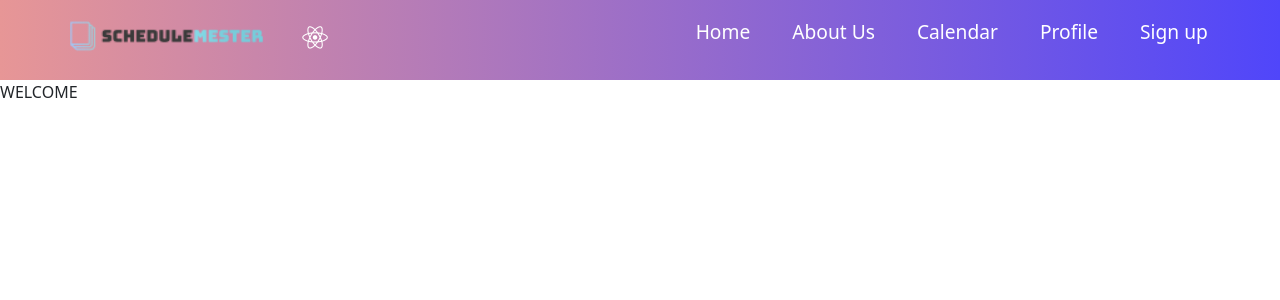
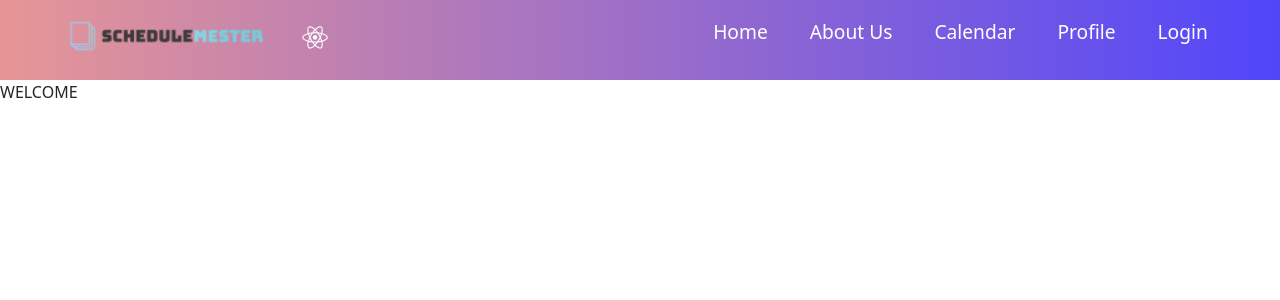
Before and after one commit to mitchellmui17/schedulemester, a React (Create React App) app: page / in a window 1280 px wide. Shown: the top 300 px of the page. Built offline with nearby package versions, Linux system fonts and the light colour scheme; no server answers.

Commit message:
better navbar

```diff
--- a/src/components/NavBar/MenuItems.js
+++ b/src/components/NavBar/MenuItems.js
@@ -1,27 +1,27 @@
 export const MenuItems = [
     {
         title: 'Home',
-        url: 'http://localhost:3000',
+        url: '/',
         cName: 'nav-links',
     },
     {
         title: 'About Us',
-        url: 'http://localhost:3000/ContactUs',
+        url: '/ContactUs',
         cName: 'nav-links',
     },
     {
         title: 'Calendar',
-        url: 'http://localhost:3000/Calendar',
+        url: '/Calendar',
         cName: 'nav-links',
     },
     {
         title: 'Profile',
-        url: 'http://localhost:3000/Profile',
+        url: '/Profile',
         cName: 'nav-links',
     },
     {
-        title: 'Sign up',
-        url: 'http://localhost:3000/SignUp',
+        title: 'Login',
+        url: '/Login',
         cName: 'nav-links',
     },
 ]
```
